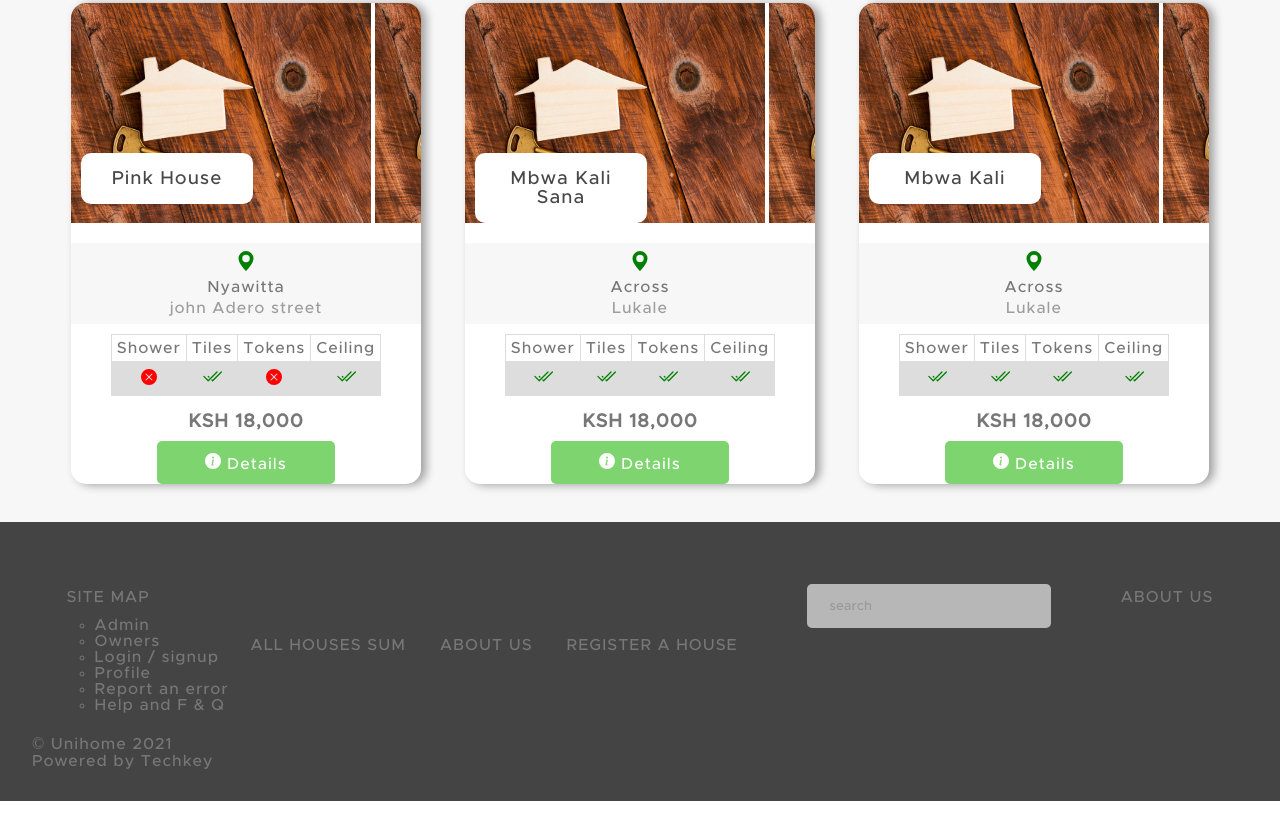
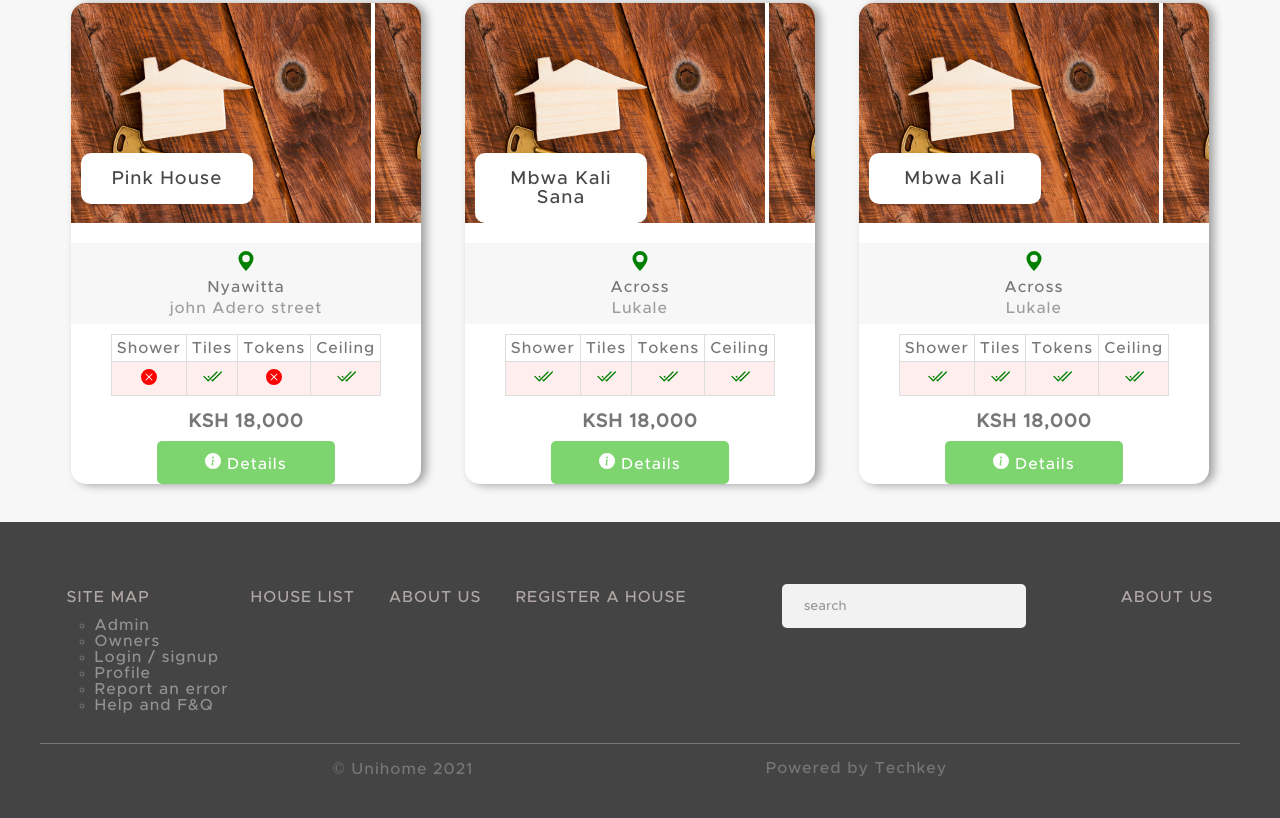
Before and after one commit to aknjoroge/uniHome-scss-template, a website: page users/home.html in a window 1280 px wide. Shown: the part 663-1481 px from the top of the page. Drawn offline with Linux system fonts and the light colour scheme.

Commit message:
improved ui styles

```diff
--- a/assets/scss/components/_button.scss
+++ b/assets/scss/components/_button.scss
@@ -64,7 +64,7 @@
 .nav-link-item:link,
 .nav-link-item:visited {
   padding: 12px;
-  color: #777;
+  color: #b1a8a8;
   text-decoration: none;
   display: inline-block;
   border-radius: 3px;
--- a/assets/scss/components/_card.scss
+++ b/assets/scss/components/_card.scss
@@ -4,6 +4,6 @@
   margin: 0 auto;
   padding: 2rem;
   border-radius: 10px;
-
-  box-shadow: 0px 5px 30px rgba(0, 0, 0, 0.651);
+  transition: all 0.3s;
+  box-shadow: 0px 5px 30px rgba(32, 32, 32, 0.397);
 }
--- a/assets/scss/pages/_home.scss
+++ b/assets/scss/pages/_home.scss
@@ -91,7 +91,7 @@ th {
 }
 
 .details-table tr:nth-child(even) {
-  background-color: #dddddd;
+  background-color: #ffeeee;
 }
 
 .item-loc {
--- a/assets/scss/pages/_login.scss
+++ b/assets/scss/pages/_login.scss
@@ -54,7 +54,7 @@ input::placeholder {
 }
 
 .inputfield {
-  background-color: rgb(184, 183, 183);
+  background-color: #f2f2f2;
   padding: 15px 22px;
   border-radius: 5px;
   width: 200px;
--- a/users/home.html
+++ b/users/home.html
@@ -446,7 +446,7 @@
     <footer>
       <div class="navbar">
         <ul class="navbar-list">
-          <div class="naviagtion">
+          <div class="naviagtion-footer">
             <li class="navlist">
 
 
@@ -455,19 +455,19 @@
               <a class="footer-link-item" href="#"> Site Map</a>
 
                 <ul>
-                  <li>Admin</li>
-                  <li>Owners</li>
-                  <li>Login / signup</li>
-                  <li>Profile</li>
-                  <li>Report an error</li>
-                  <li>Help and F & Q</li>
+                  <li>  <a class="sitemap-link" href="#">Admin</a> </li>
+                  <li> <a class="sitemap-link" href="#">Owners </a> </li>
+                  <li> <a class="sitemap-link" href="#">Login / signup </a> </li>
+                  <li> <a class="sitemap-link" href="#"> Profile</a> </li>
+                  <li> <a class="sitemap-link" href="#">Report an error </a> </li>
+                  <li> <a class="sitemap-link" href="#"> Help and F&Q </a></li>
                 </ul>
 
              </div>
 
             </li>
             <li class="navlist">
-              <a class="footer-link-item" href="#">All houses sum</a>
+              <a class="footer-link-item" href="#">house list</a>
             </li>
             <li class="navlist">
               <a class="footer-link-item" href="#">About us</a>
@@ -503,8 +503,11 @@
 
           </div>
         </ul>
-<p>&copy; Unihome 2021</p>
-<p>Powered by Techkey</p>
+        <div class="creater">
+          <p>&copy; Unihome 2021</p>
+          <p>Powered by Techkey</p>
+        </div>
+
       </div>
     </footer>
   </body>
```
Also changed, not shown: assets/scss/build/main.css.
